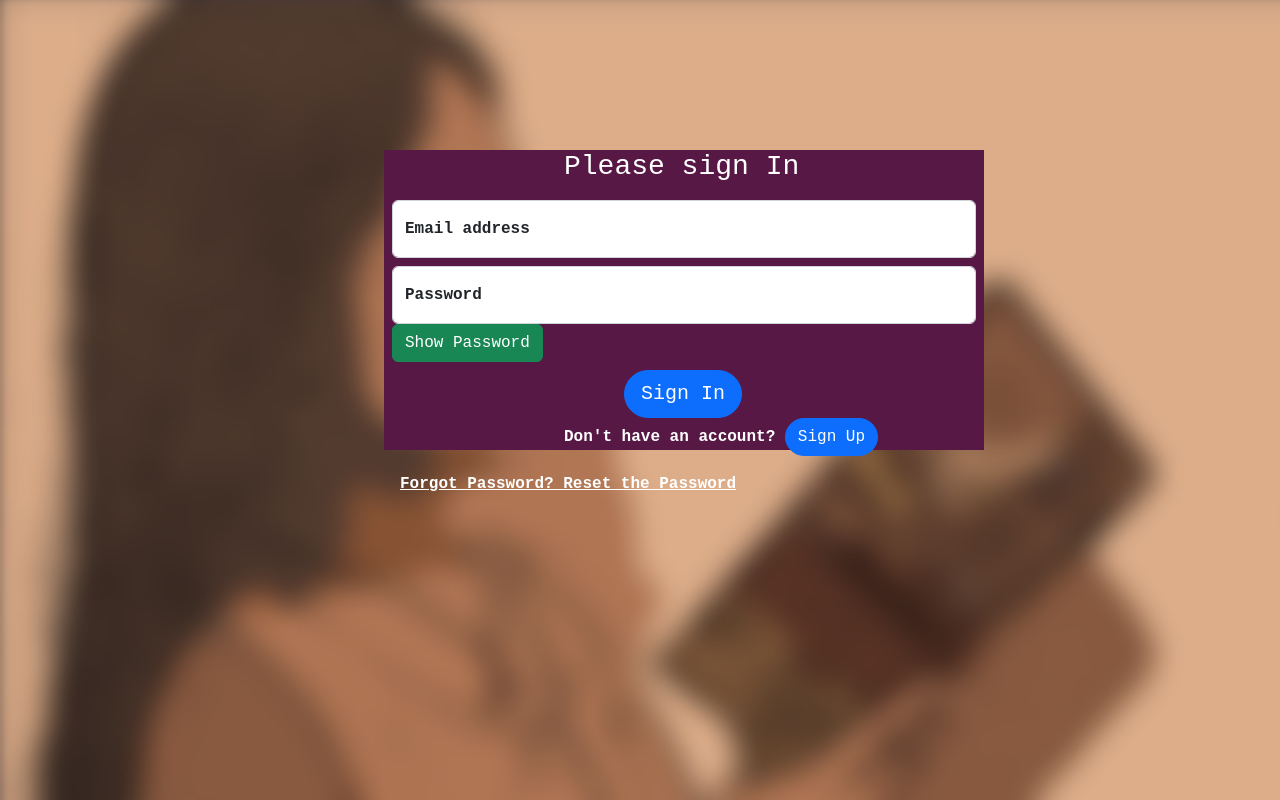
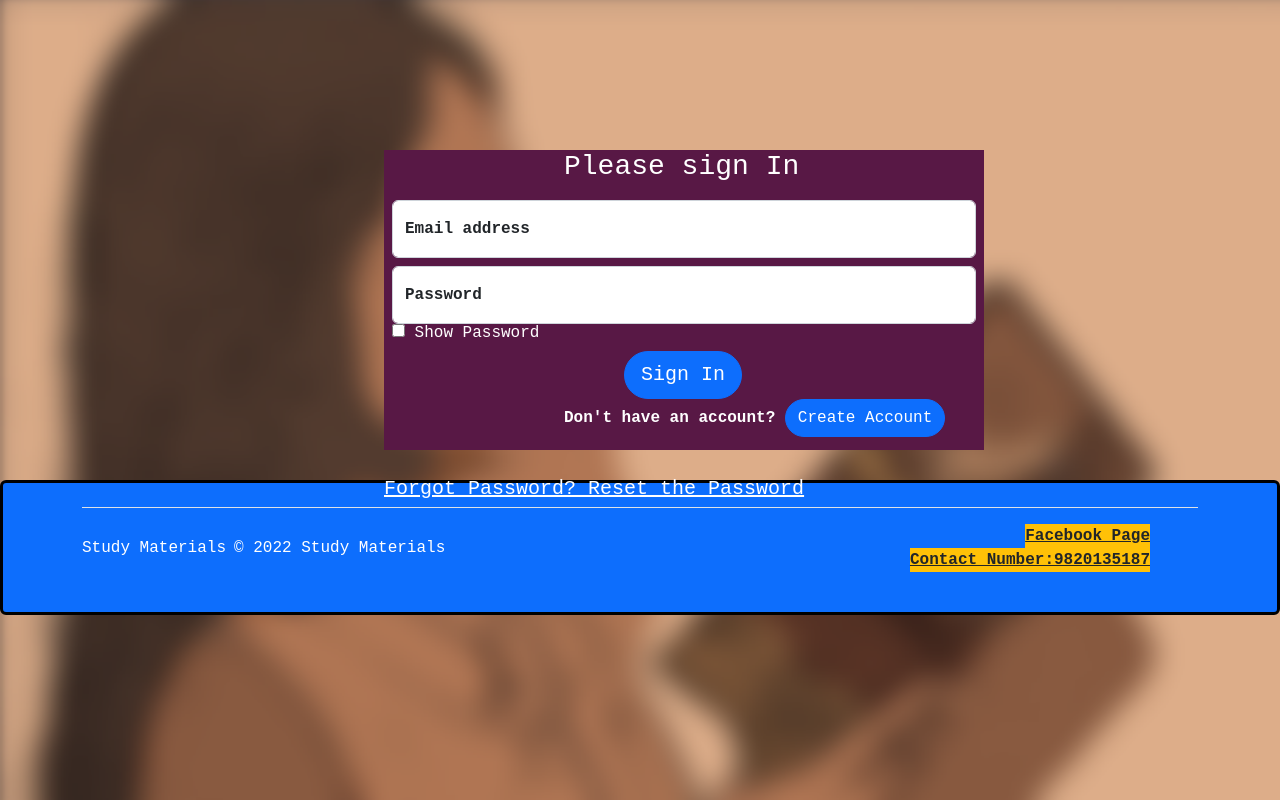
Before and after one commit to BusinessTester/StudyFrontend, a React (Create React App) app: page /signin in a window 1280 px wide. Shown: the top 800 px of the page. Built offline with nearby package versions, Linux system fonts and the light colour scheme; no server answers.

Commit message:
few adjustments to the display of messages

```diff
--- a/src/pages/SignIn.js
+++ b/src/pages/SignIn.js
@@ -94,13 +94,13 @@ else{
 
 
   return (
-    <>
+    <div className='signin' style={{backgroundImage:`url(${image_signin})`}}>
       {
     showSuccess()
    }
 
    {showError()}
-     <div className='signin d-flex fw-bold text-dark' style={{backgroundImage:`url(${image_signin})`}}>
+     <div className='d-flex fw-bold text-dark'>
 
     {/* username  */}
     {/* email  */}
@@ -126,9 +126,9 @@ else{
     <div className="form-floating m-2">
       <input type="password" className="form-control text-dark fw-bold" id="floatingPassword" placeholder="Password" onChange={(e)=>setPassword(e.target.value)}/>
       <label for="floatingPassword" className='text-dark fw-bold'>Password</label>
-      <button className='btn btn-success' onClick={passHandler}>Show Password</button>
 
-    </div>
+      <h6 className='text-white'><input className='bg-dark' type="checkbox" aria-label="Checkbox for following text input" onClick={passHandler} /> Show Password</h6>
+          </div>
 {/* <input type='checkbox' onclick={}/>Show Password */}
     {/* <div className="checkbox mb-3">
       <label>
@@ -139,10 +139,10 @@ else{
 
     <button className="button-signin w-30 btn btn-lg btn-primary" type="submit" onClick={submitHandler}>Sign In</button>
     <p className="paragraph-signin text-white"> Don't have an account? <Link to='/signup'>
-      <button className='btn btn-primary'>Sign Up</button>
+      <button className='btn btn-primary'>Create Account</button>
       </Link> </p>
 
-      <Link to='/signin-forgotpassword' className='signin-forgot text-white m-2 mb-2 p-2'>Forgot Password? Reset the Password</Link>
+      <Link to='/signin-forgotpassword' className='signin-forgot fw-bold text-white m-1 mb-2 p-2'><h5>Forgot Password? Reset the Password</h5></Link>
 
 
   </form>
@@ -157,7 +157,7 @@ else{
 
 </div>
 <Footer/>
-    </>
+    </div>
 
   )
 }
```
